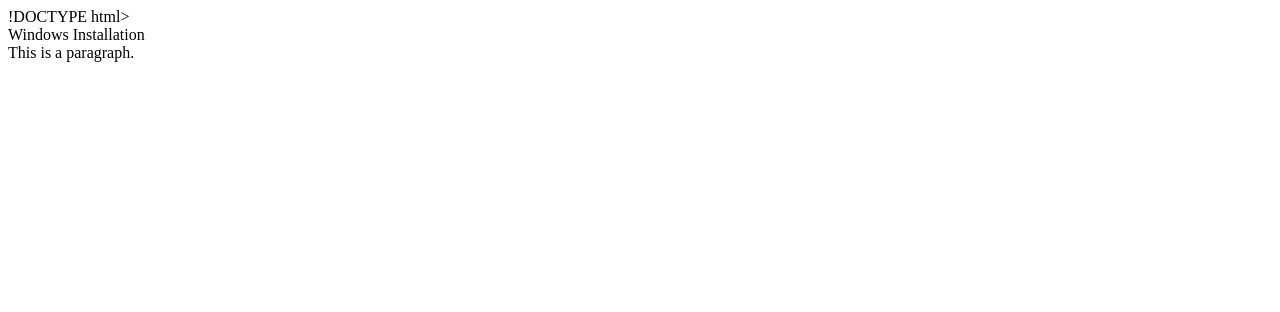
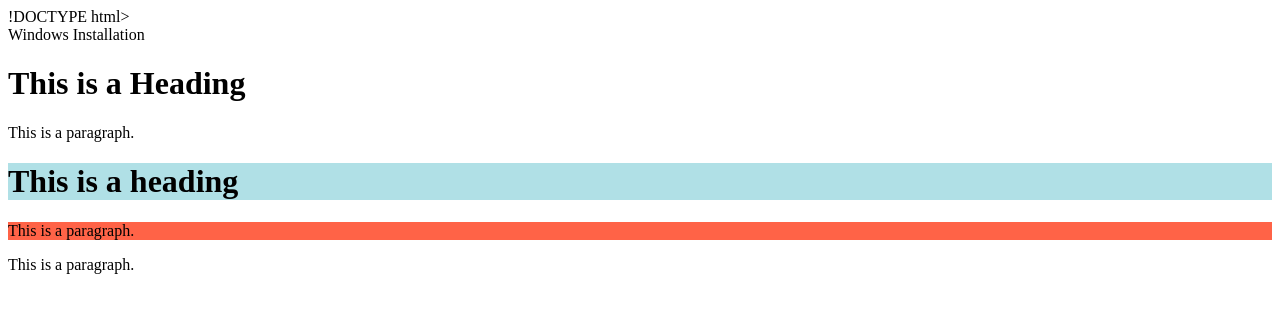
Before and after one commit to Alan-guru/Lerning-git, a plain HTML site: page index.html in a window 1280 px wide. Drawn offline with Linux system fonts and the light colour scheme.

Commit message:
Update index.html

```diff
--- a/index.html
+++ b/index.html
@@ -7,7 +7,13 @@
 
 <div class="nav-bar"
      <h4>Windows Installation</h4>
-     <div>
+ <div>
+
+<h1>This is a Heading</h1>
+<p>This is a paragraph.</p>
+
+  <h1 style="background-color:powderblue;">This is a heading</h1>
+  <p style="background-color:tomato;">This is a paragraph.</p>
 
 <article>This is a paragraph.</article>
 
```
